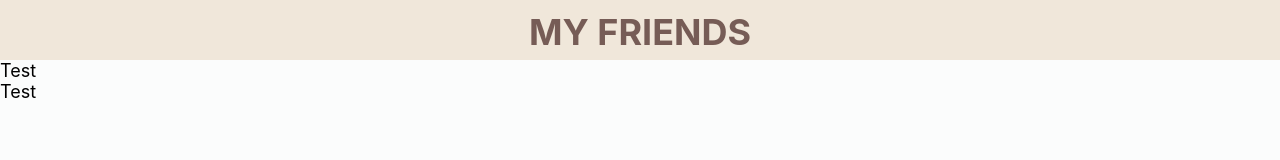
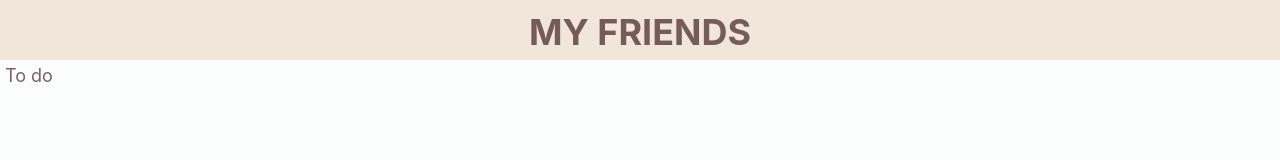
Before and after one commit to JelenadlS/capstone-project, a React (Create React App) app: page / in a window 1280 px wide. Shown: the top 160 px of the page. Built offline with nearby package versions, Linux system fonts and the light colour scheme.

Commit message:
Add list with friends and to do on the top

```diff
--- a/src/pages/MyFriendsPage.js
+++ b/src/pages/MyFriendsPage.js
@@ -1,17 +1,23 @@
-import { NavLink } from 'react-router-dom';
+import { NavLink, Link } from 'react-router-dom';
 import Header from '../components/Header';
 import Button from '../components/Button';
 import newicon from '../images/new.svg';
 import styled from 'styled-components';
 
-export default function MyFriendsPage(activities, id) {
+export default function MyFriendsPage({ activities }) {
   return (
     <>
       <WrapperApp>
         <Header title="my friends" />
         <Main>
-          <div>Test</div>
-          <div>Test</div>
+          <ListStyle role="list" title="list of friends">
+            <li>To do</li>
+            {activities.map(activity => (
+              <li key={activity.id}>
+                <strong>{activity.friend}</strong>
+              </li>
+            ))}
+          </ListStyle>
         </Main>
         <Bottom>
           <NavLink to="newactivity">
@@ -37,6 +43,36 @@ const WrapperApp = styled.div`
 const Main = styled.main`
   overflow-y: auto;
 `;
+
+const ListStyle = styled.ul`
+  list-style-type: none;
+  color: rgba(71, 39, 35, 0.72);
+
+  li {
+    padding: 5px;
+  }
+`;
+
+const WrapperCard = styled.section`
+  color: rgba(71, 39, 35, 0.72);
+  border-bottom: 0.5px solid rgba(71, 39, 35, 0.72);
+  display: grid;
+  grid-template-columns: auto auto;
+  align-items: center;
+  overflow: hidden;
+`;
+
+const LinkStyling = styled(Link)`
+  padding: 8px 8px 0;
+  font-size: 18px;
+  color: rgba(71, 39, 35, 0.72);
+  background-color: transparent;
+  text-decoration: none;
+  overflow: hidden;
+  text-overflow: ellipsis;
+  white-space: nowrap;
+`;
+
 const Bottom = styled.div`
   background: #f0e7da;
   text-align: center;
```
